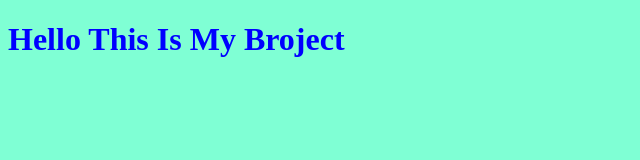
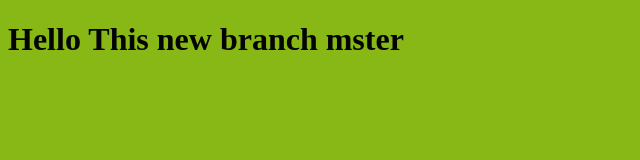
Before and after one commit to Elghamry3010/future, a plain HTML site: page index.html in a window 1280 px wide. Shown: the whole page, without its empty margins (0-640 px from the left). Drawn offline with Linux system fonts and the light colour scheme.

Commit message:
changing css for the title

```diff
--- a/css.css
+++ b/css.css
@@ -1,6 +1,6 @@
 h1 {
-    color: blue;
+    color: rgb(4, 4, 4);
 }
 body{
-    background-color: aquamarine;
+    background-color: rgb(135, 184, 21);
 }
--- a/index.html
+++ b/index.html
@@ -7,6 +7,6 @@
     <link rel="stylesheet" href="css.css">
 </head>
 <body>
-    <h1>Hello This Is My Broject</h1>
+    <h1>Hello This new branch mster</h1>
 </body>
 </html>
```
